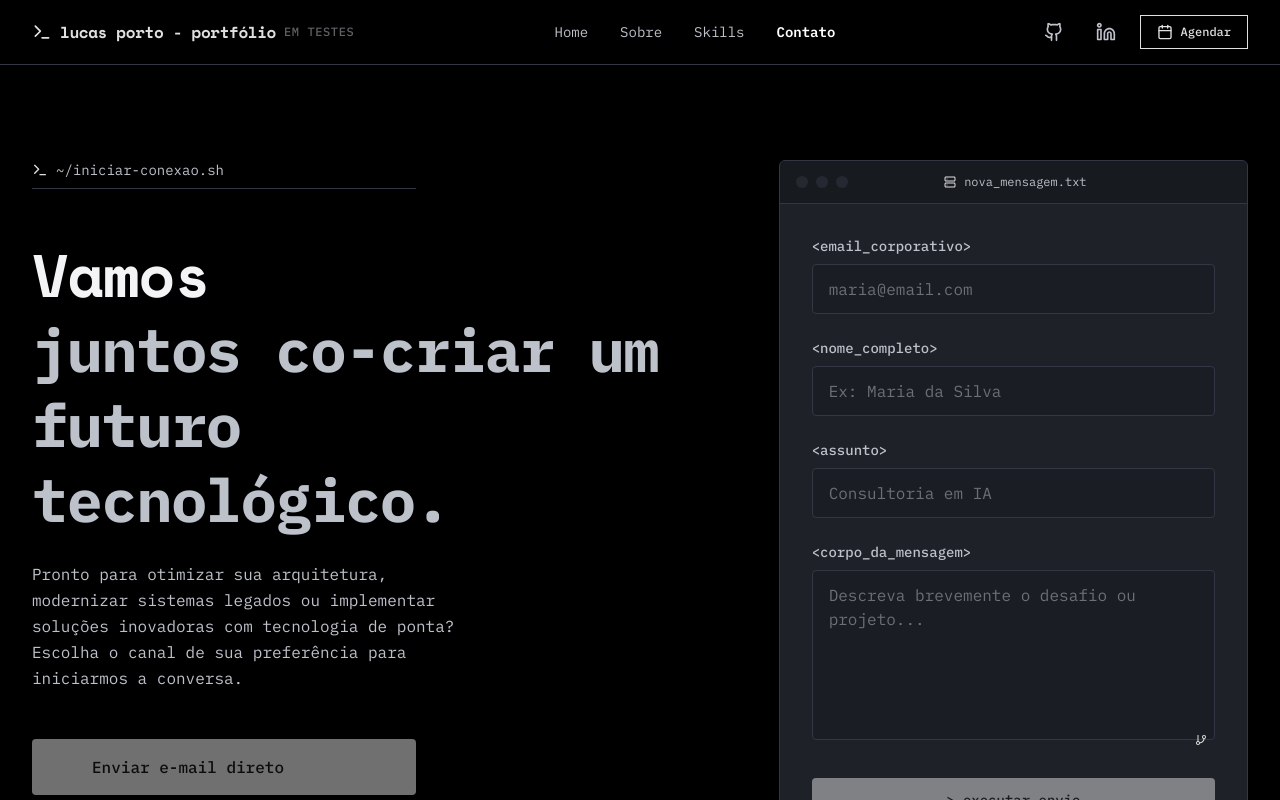
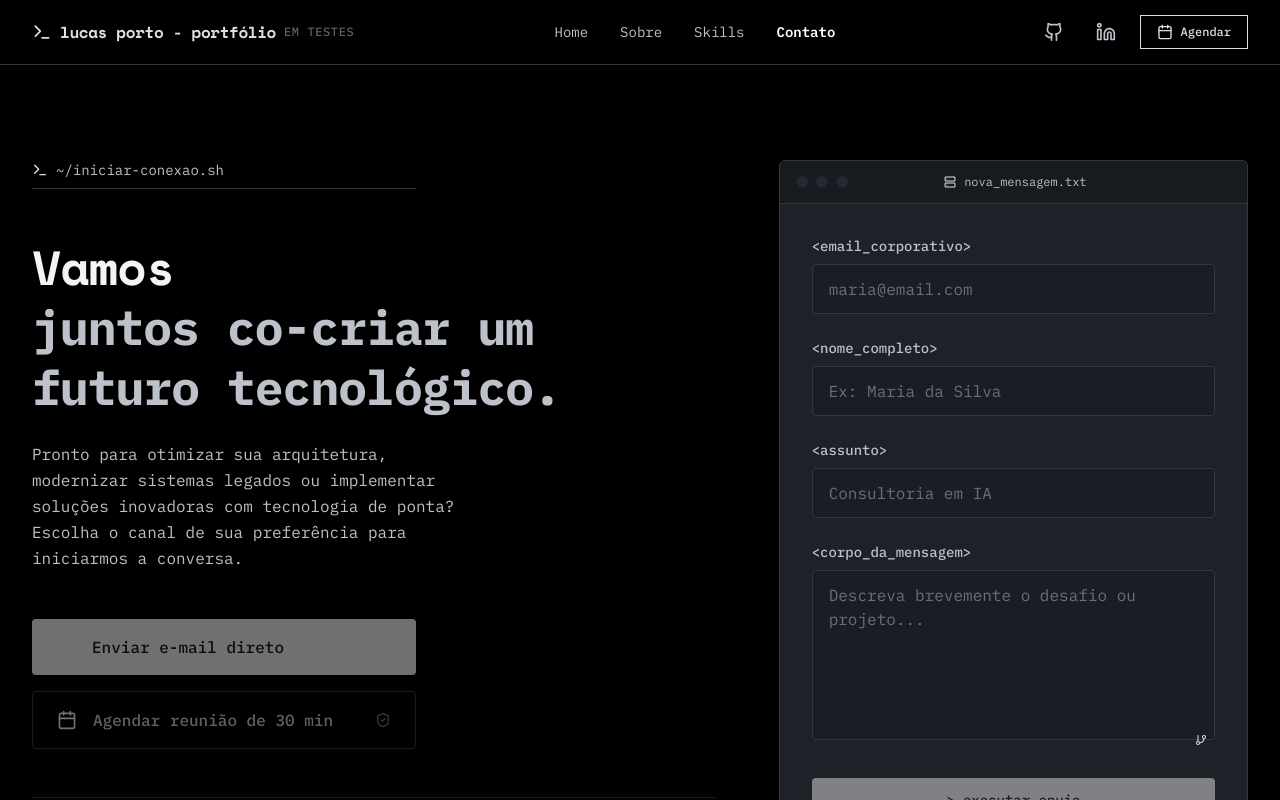
Before and after one commit to portolucaslp26/portfolio2026, a React (Vite) app: page /contato in a window 1280 px wide. Shown: the top 800 px of the page. Built offline with nearby package versions, Linux system fonts and the light colour scheme.

Commit message:
Corrigindo layout

```diff
--- a/src/pages/Contato.jsx
+++ b/src/pages/Contato.jsx
@@ -71,7 +71,7 @@ export default function Contato() {
             </div>
 
             <div className="space-y-6">
-              <h1 className="text-5xl md:text-6xl font-bold leading-tight tracking-tighter">
+              <h1 className="text-4xl md:text-5xl font-bold leading-tight tracking-tighter">
               Vamos <br />
               <TypeAnimation
                     sequence={[
```
